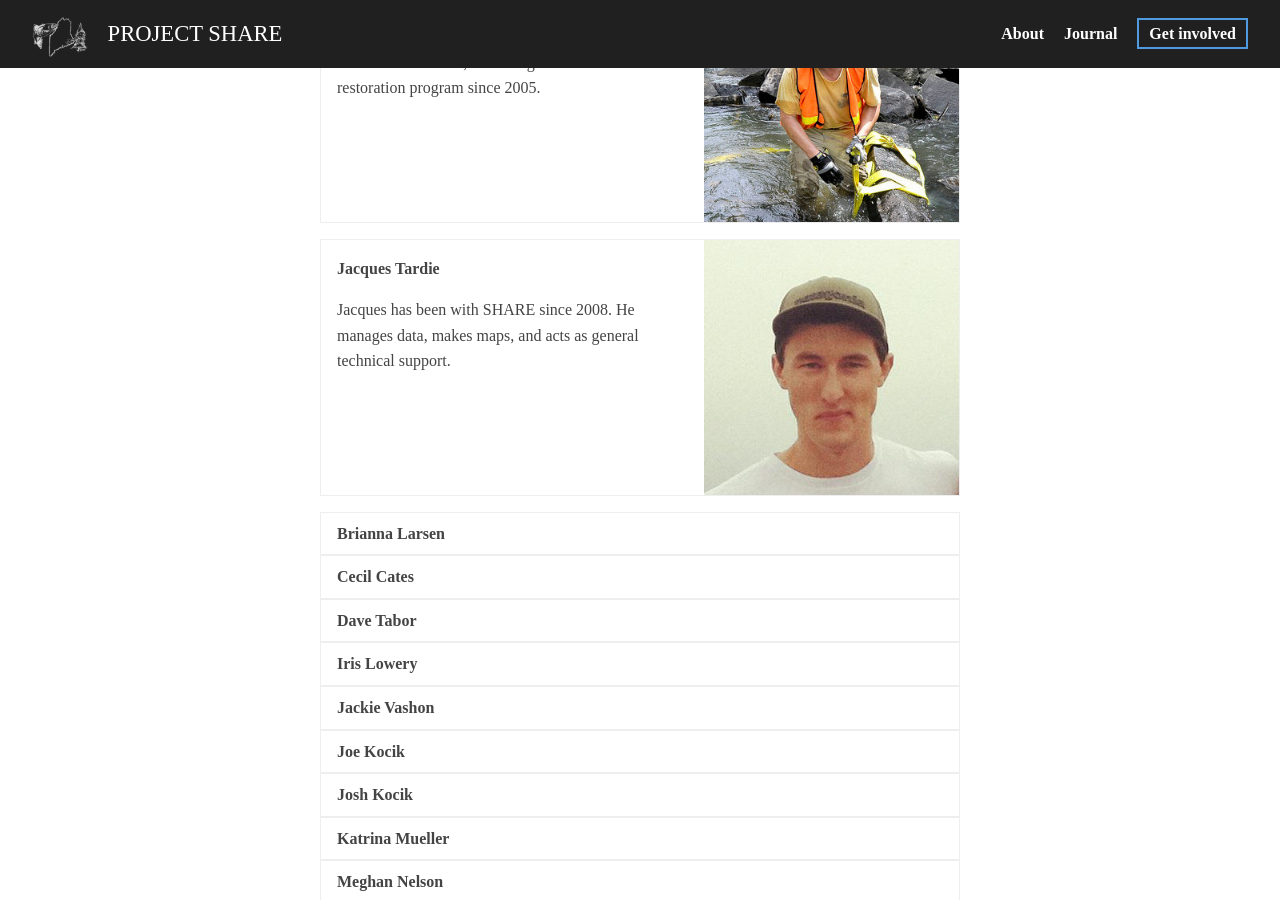
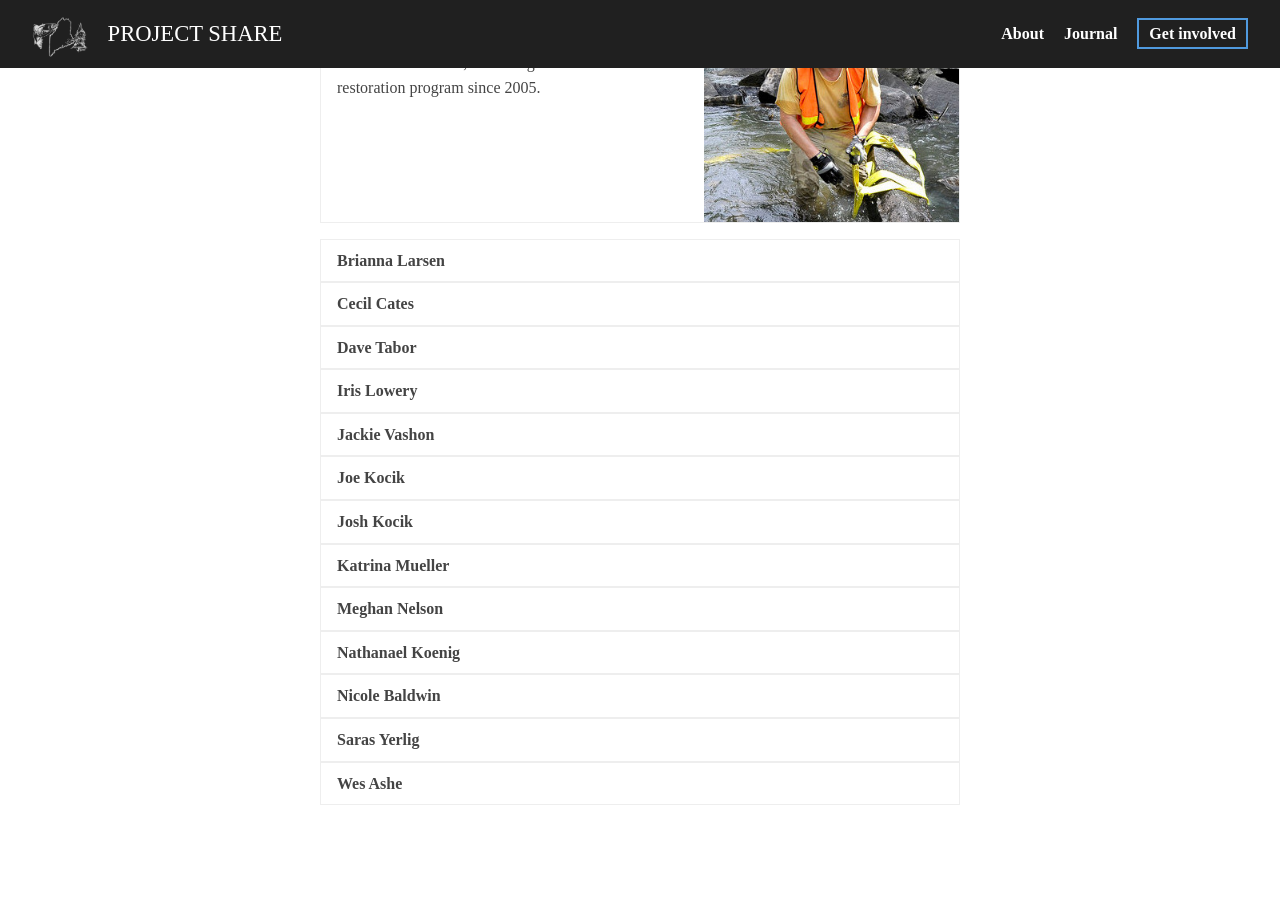
Before and after one commit to salmonhabitat/salmonhabitat, a Jekyll site: the page built from about.html, in a window 1280 px wide and 900 px high, scrolled down 1196 px. Built offline with Jekyll 4.4.1, drawn with Linux system fonts in a browser that asks for light colours; a script that is not in the unit is left out.

Commit message:
Removed Jacques
Removed Jacques Tardie as an employee

```diff
--- a/_includes/about/who.html
+++ b/_includes/about/who.html
@@ -10,16 +10,6 @@
 			</div>
 		</div>
 
-		<div class='profile cf'>
-			<img alt='Jacques Tardie' class='profile--image' src='/assets/img/jacques.jpg' />
-			<div class='profile--description'>
-				<h1>Jacques Tardie</h1>
-				<p>Jacques has been with SHARE since 2008. He manages data, makes maps, and acts as general technical support.</p>
-			</div>
-		</div>
-
-
-
 		{% for employee in site.data.employees %}
 			<div class='profile profile--past'>
 				<h1>{{ employee.name }}</h1>
```
